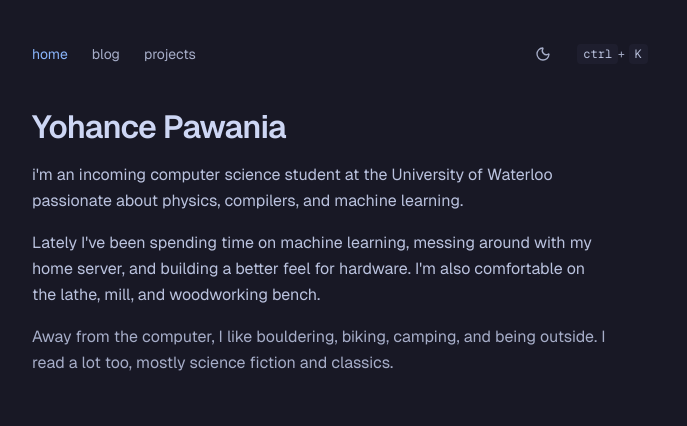
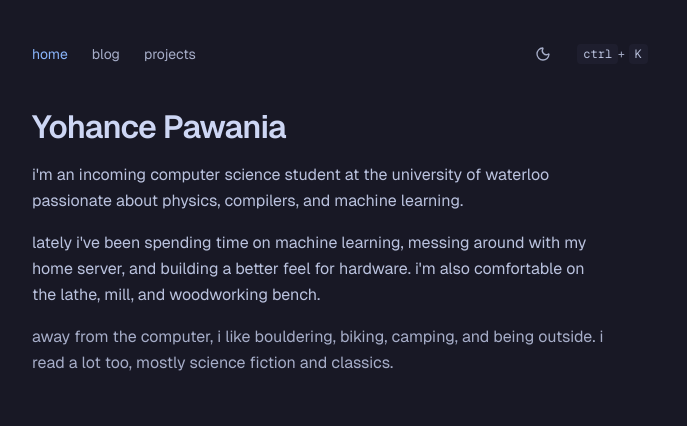
Before and after one commit to ypawania/yohancepawania.dev, a Next.js app: page / in a window 1280 px wide. Shown: the top 426 px of the page, without its empty margins (296-983 px from the left). Built offline with nearby package versions, Linux system fonts and the light colour scheme.

Commit message:
Lowercase homepage intro copy

```diff
--- a/app/page.tsx
+++ b/app/page.tsx
@@ -36,17 +36,17 @@ export default function Home() {
           <div className="space-y-4">
             <p className="max-w-xl text-base leading-relaxed text-[var(--muted-strong)]">
               i&apos;m an incoming computer science student at
-              the University of Waterloo passionate about physics, compilers, and machine learning.
+              the university of waterloo passionate about physics, compilers, and machine learning.
             </p>
             <p className="max-w-xl text-sm leading-relaxed text-[var(--muted-strong)] sm:text-base">
-              Lately I&apos;ve been spending time on machine learning, messing
+              lately i&apos;ve been spending time on machine learning, messing
               around with my home server, and building a better feel for
-              hardware. I&apos;m also comfortable on the lathe, mill, and
+              hardware. i&apos;m also comfortable on the lathe, mill, and
               woodworking bench.
             </p>
             <p className="max-w-xl text-sm leading-relaxed text-[var(--muted)] sm:text-base">
-              Away from the computer, I like bouldering, biking, camping, and
-              being outside. I read a lot too, mostly science fiction and
+              away from the computer, i like bouldering, biking, camping, and
+              being outside. i read a lot too, mostly science fiction and
               classics.
             </p>
           </div>
```
